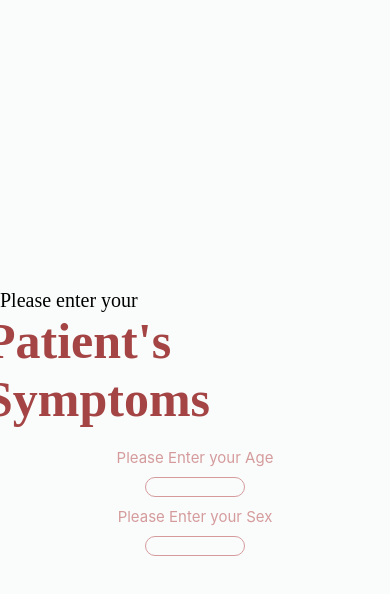
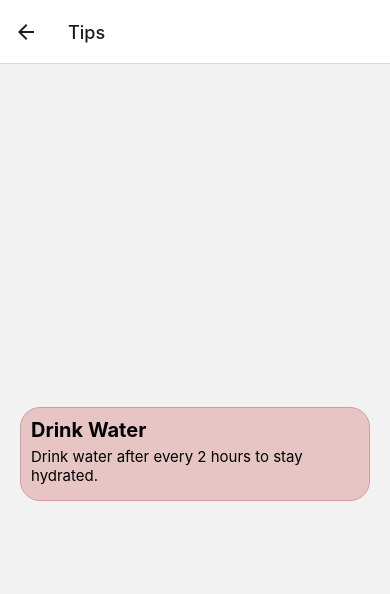
Before and after one commit to syedaliirtaza/HeartDiseasePredictionApp, a React Native app: screen /Tips in a window 390 px wide. Shown: the top 594 px of the page. Built offline with nearby package versions, Linux system fonts and the light colour scheme.

Commit message:
added navigation and tips screen

```diff
--- a/App.js
+++ b/App.js
@@ -1,24 +1,43 @@
 import React from 'react';
-import { View, StyleSheet } from 'react-native';
-import HomeScreen from './app/screens/HomeScreen';
-import PredictionScreen from './app/screens/PredictionScreen';
-import WelcomeScreen from './app/screens/WelcomeScreen';
+import { StyleSheet, } from 'react-native';
+import Home from './app/screens/Home';
+import Prediction from './app/screens/Prediction';
+import Welcome from './app/screens/Welcome';
+import Tips from "./app/screens/Tips";
+import {enableScreens} from "react-native-screens";
+
+enableScreens();
+
+import { NavigationContainer } from '@react-navigation/native';
+import {createNativeStackNavigator} from "@react-navigation/native-stack";
+
+
+const Stack = createNativeStackNavigator();
 
 export default function App() {
   return (
-    <View style={styles.background}>
-      {/* <WelcomeScreen /> */}
-      {/* <HomeScreen /> */}
-      <PredictionScreen />
-    </View>
+    <NavigationContainer>
+         <Stack.Navigator>
+              <Stack.Screen name="Welcome" component={Welcome} options={{headerShown: false}} />
+              <Stack.Screen name="Home" component={Home} />
+              <Stack.Screen
+                options={{headerLargeTitle: true}}
+              name="Prediction" component={Prediction} />
+              <Stack.Screen
+                options={{headerLargeTitle: true}}
+                name="Tips" component={Tips}
+              />
+         </Stack.Navigator>
+    </NavigationContainer>
   );
 }
 
-const styles = StyleSheet.create({
-  background: {
-      backgroundColor: "#FAFCFC",
-      flex: 1,
-      justifyContent: "center",
-      alignItems: "center"
-  }
-})
+
+// const styles = StyleSheet.create({
+//   background: {
+//       backgroundColor: "white",
+//       flex: 1,
+//       justifyContent: "center",
+//       alignItems: "center"
+//   }
+// })
--- a/app/screens/HomeScreen.js
+++ b/app/screens/Home.js
@@ -1,7 +1,7 @@
 import React, {useState} from 'react';
 import { View, StyleSheet, Text, Button, Pressable} from 'react-native';
 
-function HomeScreen(props) {
+function Home({navigation}) {
     return (
         <View style={styles.welcomeContainer}>
             <View style={styles.textContainer}>
@@ -15,10 +15,10 @@ function HomeScreen(props) {
                     title='Get Health Tips'
                     onPress={() => alert("button is pressed")}
                 /> */}
-                <Pressable style={styles.predictionButton} onPress={()=> alert("pressable pressed")}>
+                <Pressable style={styles.predictionButton} onPress={()=> navigation.navigate('Prediction')}>
                     <Text style={styles.text}>Check My Heart Health</Text>
                 </Pressable>
-                <Pressable style={styles.tipsButton} onPress={()=> alert("pressable pressed")}>
+                <Pressable style={styles.tipsButton} onPress={()=> navigation.navigate('Tips')}>
                     <Text style={styles.text}>Get Health Tips</Text>
                 </Pressable>
 
@@ -32,7 +32,9 @@ const styles = StyleSheet.create({
     welcomeContainer: {
         display: "flex",
         justifyContent: "center",
-        flexDirection: "row"
+        alignItems: "center",
+        flexDirection: "row",
+        flex: 1
     },
     textContainer: {
         display: "flex",
@@ -69,4 +71,4 @@ const styles = StyleSheet.create({
     },
 })
 
-export default HomeScreen;
+export default Home;
--- a/app/screens/PredictionScreen.js
+++ b/app/screens/Prediction.js
@@ -1,7 +1,7 @@
 import React, { useState } from 'react';
 import { TextInput ,View, StyleSheet, Text, ScrollView} from 'react-native';
 
-function PredictionScreen(props) {
+function Prediction(props) {
 
     const [age, setAge] = useState('');
     const [ sex, setSex ] = useState('');
@@ -75,4 +75,4 @@ const styles = StyleSheet.create({
     }
 })
 
-export default PredictionScreen;
+export default Prediction;
--- /dev/null
+++ b/app/screens/Tips.js
@@ -0,0 +1,69 @@
+import React from 'react';
+import { View, StyleSheet, Text, ScrollView, FlatList} from 'react-native';
+
+function Tips(props) {
+
+    const healthTips = {
+        heading: "Drink Water",
+        description: "Drink water after every 2 hours to stay hydrated."
+    }
+    // const healthTips =[
+    //     {
+    //     heading: "Drink Water",
+    //     description: "Drink water after every 2 hours to stay hydrated."
+    //     },
+    //     {
+    //     heading: "Drink Water",
+    //     description: "Drink water after every 2 hours to stay hydrated."
+    //     }
+    // ]
+
+    // const hTips = [];
+    // for(let i=0; i<=healthTips.length; i++){
+    //     hTips.push(
+    //         <View key={i} style={styles.tipsBox}>
+    //             <Text style={styles.tipsHeading}>{healthTips[i].heading}</Text>
+    //             <Text style={styles.tipsDescription}>{healthTips[i].description}</Text>
+    //         </View>
+    //     )
+    // }
+
+    return (
+        <View style={styles.tipsContainer}>
+                <View style={styles.tipsBox}>
+                    <Text style={styles.tipsHeading}>{healthTips.heading}</Text>
+                    <Text style={styles.tipsDescription}>{healthTips.description}</Text>
+                </View>
+                {/* {hTips} */}
+        </View>
+    );
+}
+
+const styles = StyleSheet.create({
+    tipsContainer: {
+        display: "flex",
+        flex: 1,
+        justifyContent: "center",
+        alignItems: "center"
+    },
+    tipsBox: {
+        backgroundColor: "#E8C5C5",
+        borderWidth: 0.5,
+        borderColor: "#D59B9C",
+        height: "auto",
+        width: 350,
+        borderRadius: 20,
+        padding: 10
+    },
+    tipsHeading: {
+        fontSize: 20,
+        fontWeight: "bold"
+    },
+    tipsDescription: {
+        fontSize: 15,
+        marginTop: 5,
+        marginBottom: 5
+    }
+});
+
+export default Tips;
--- /dev/null
+++ b/app/screens/Welcome.js
@@ -0,0 +1,38 @@
+import React from 'react';
+import { Image ,View, StyleSheet, Text, Pressable} from 'react-native';
+
+function WelcomeScreen({navigation}) {
+    return (
+        <View style={styles.welcomeContainer}>
+            <Image
+            style={styles.logo}
+            source={require("../assets/HDPS.png")}
+            fadeDuration={5000}
+             />
+             <Pressable style={styles.button} onPress={()=> navigation.navigate('Home')} >
+                 <Text style={styles.buttonText}>Get Started</Text>
+             </Pressable>
+        </View>
+    );
+}
+
+const styles = StyleSheet.create({
+    welcomeContainer: {
+        display: "flex",
+        justifyContent: "center",
+        alignItems: "center"
+    },
+    logo: {
+        height: 350,
+        width: 350
+    },
+    button: {
+        backgroundColor: "pink"
+    },
+    buttonText: {
+        color: "black"
+    }
+
+})
+
+export default WelcomeScreen;
--- a/app/screens/WelcomeScreen.js
+++ /dev/null
@@ -1,33 +0,0 @@
-import React from 'react';
-import { Image ,View, StyleSheet, Text} from 'react-native';
-
-function WelcomeScreen(props) {
-    return (
-        <View style={styles.welcomeContainer}>
-            {/* <Text style={styles.heading}>HDPS</Text> */}
-            <Image
-            style={styles.logo}
-            source={require("../assets/HDPS.png")}
-            fadeDuration={1000}
-             />
-        </View>
-    );
-}
-
-const styles = StyleSheet.create({
-    welcomeContainer: {
-        justifyContent: "center"
-    },
-    logo: {
-        height: 350,
-        width: 350
-    }
-    // heading: {
-    //     fontSize: 50,
-    //     fontFamily: "sans-serif-condensed",
-    //     fontWeight: "bold",
-    //     color: "#A44444"
-    // }
-})
-
-export default WelcomeScreen;
```
